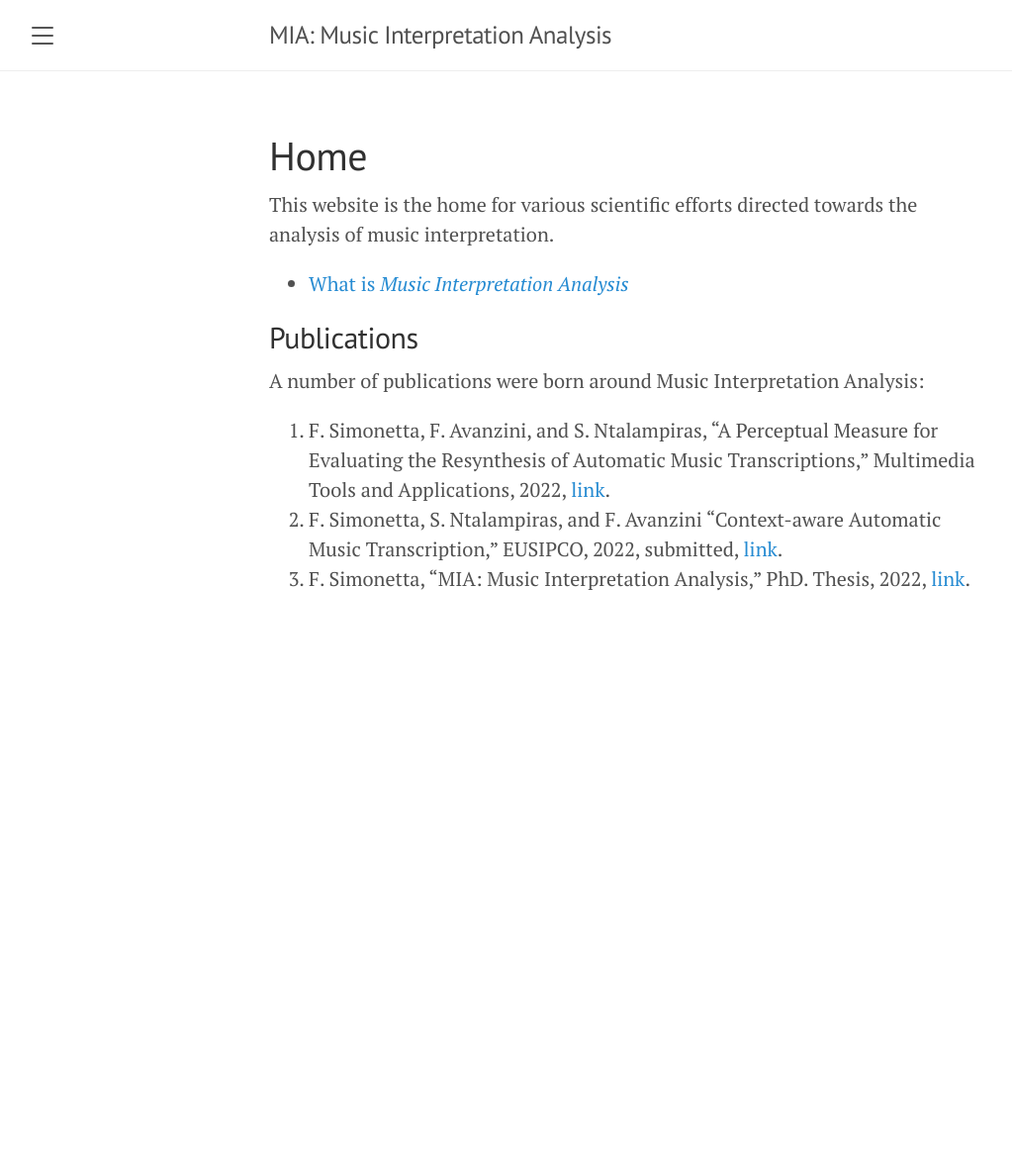
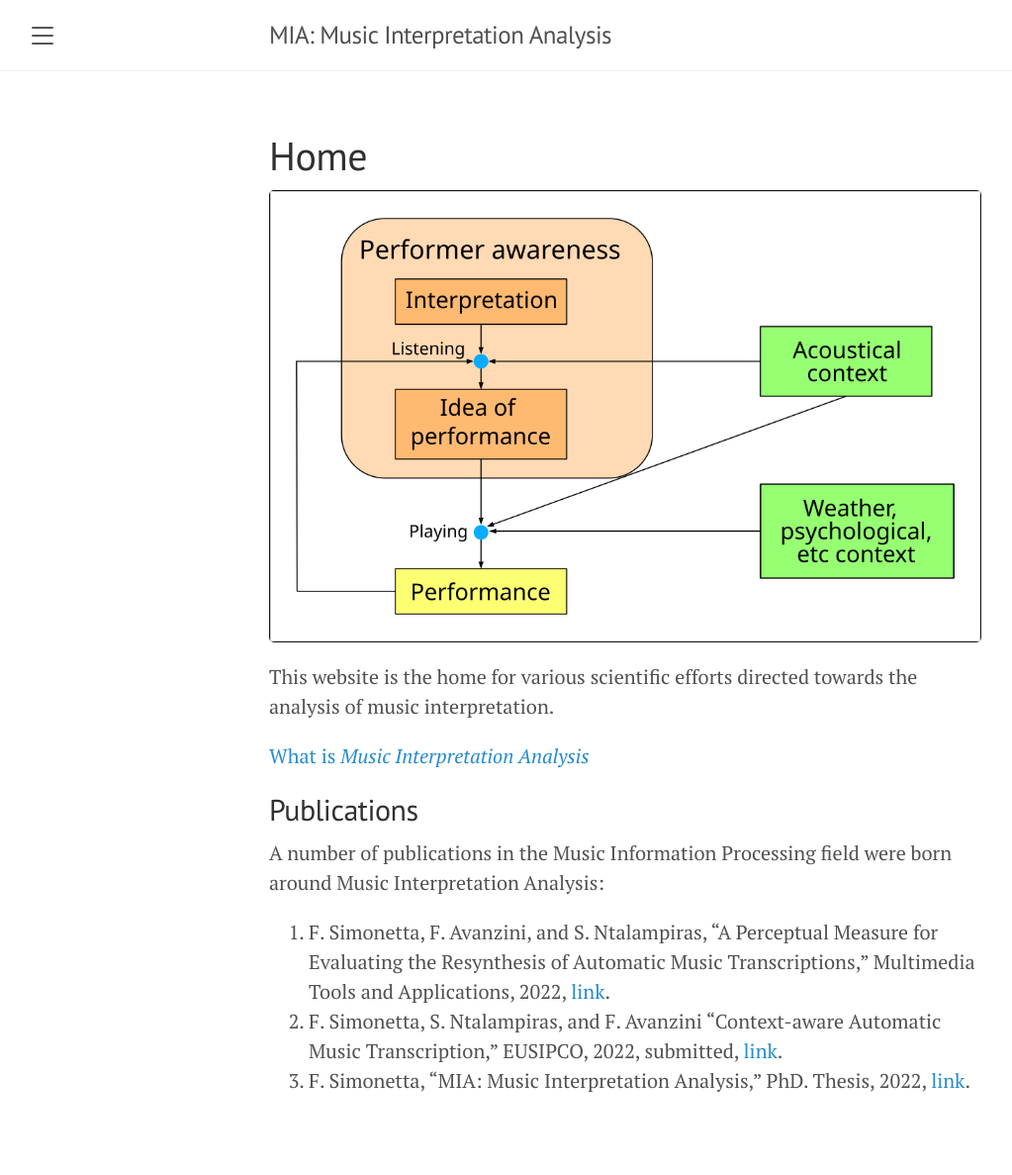
Before and after one commit to LIMUNIMI/MIA, a Jekyll site: the page built from index.md, in a window 1280 px wide. Shown: the whole page at 99% size, without its empty margins (8-1031 px from the left). Built offline with Jekyll 4.4.1, drawn with Linux system fonts in a browser that asks for light colours; before the commit the page ends 900 px from its top, so only the background shows below that.

Commit message:
Fixed paths

```diff
--- a/index.md
+++ b/index.md
@@ -3,14 +3,17 @@ layout: page
 title: "Home"
 ---
 
+![Generic Scheme](../public/imgs/interpretation_diagram.png)
+
 This website is the home for various scientific efforts directed towards the
 analysis of music interpretation.
 
-* [What is _Music Interpretation Analysis_](/mia)
+[What is _Music Interpretation Analysis_](mia)
 
 ## Publications
 
-A number of publications were born around Music Interpretation Analysis:
+A number of publications in the Music Information Processing field were born
+around Music Interpretation Analysis:
 
 1. F. Simonetta, F. Avanzini, and S. Ntalampiras, “A Perceptual Measure for Evaluating the Resynthesis of Automatic Music Transcriptions,” Multimedia Tools and Applications, 2022, [link](https://arxiv.org/abs/2202.12257).
 2. F. Simonetta, S. Ntalampiras, and F. Avanzini “Context-aware Automatic Music Transcription,” EUSIPCO, 2022, submitted, [link]().
```
Also changed, not shown: mia.md (+1 -1 lines).
